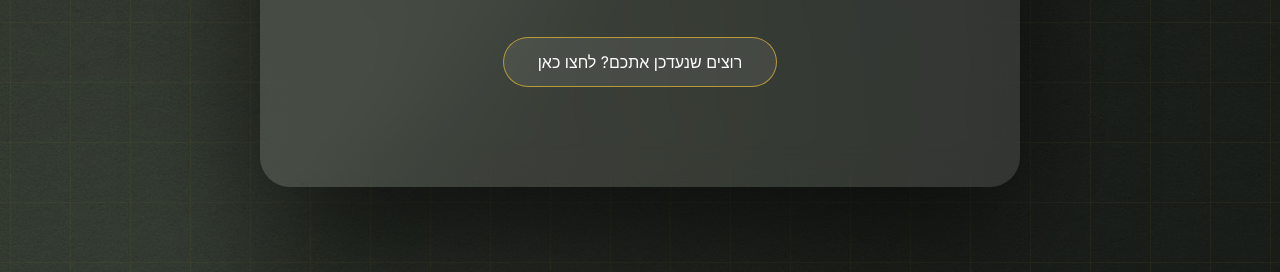
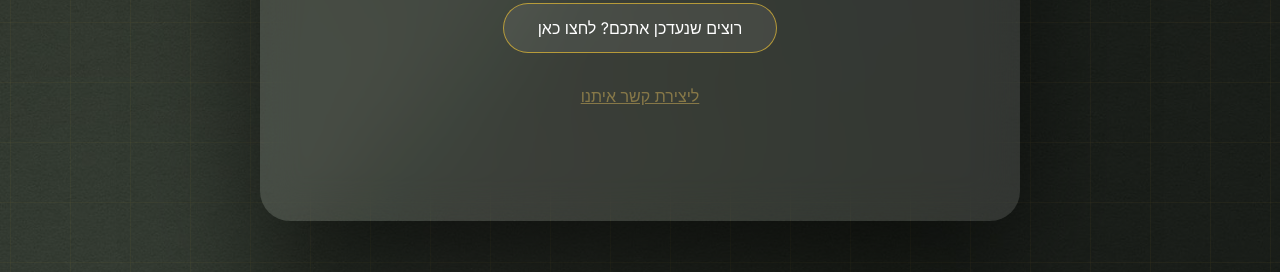
Before and after one commit to M-Design-md/MICHAL-graphic-designer, a plain HTML site: page index.html in a window 1280 px wide. Shown: the part 528-800 px from the top of the page. Drawn offline with nearby package versions, Linux system fonts and the light colour scheme.

Commit message:
Update index.html

```diff
--- a/index.html
+++ b/index.html
@@ -197,6 +197,10 @@
   color:#91804b;
   font-size:0.9rem;
 }
+a {
+ /* text-decoration: none; */
+  color:#91804b ;
+}
 </style>
 </head>
 
@@ -223,7 +227,9 @@
     <button class="send-btn" onclick="sendMail()">שליחה</button>
     <div class="success" id="successMsg"></div>
   </div>
-
+  <a href="https://forms.fillout.com/t/jtuACdwo5qus">
+       <p>ליצירת קשר איתנו</p>
+   </a>
 </div>
 
 <script>
```
